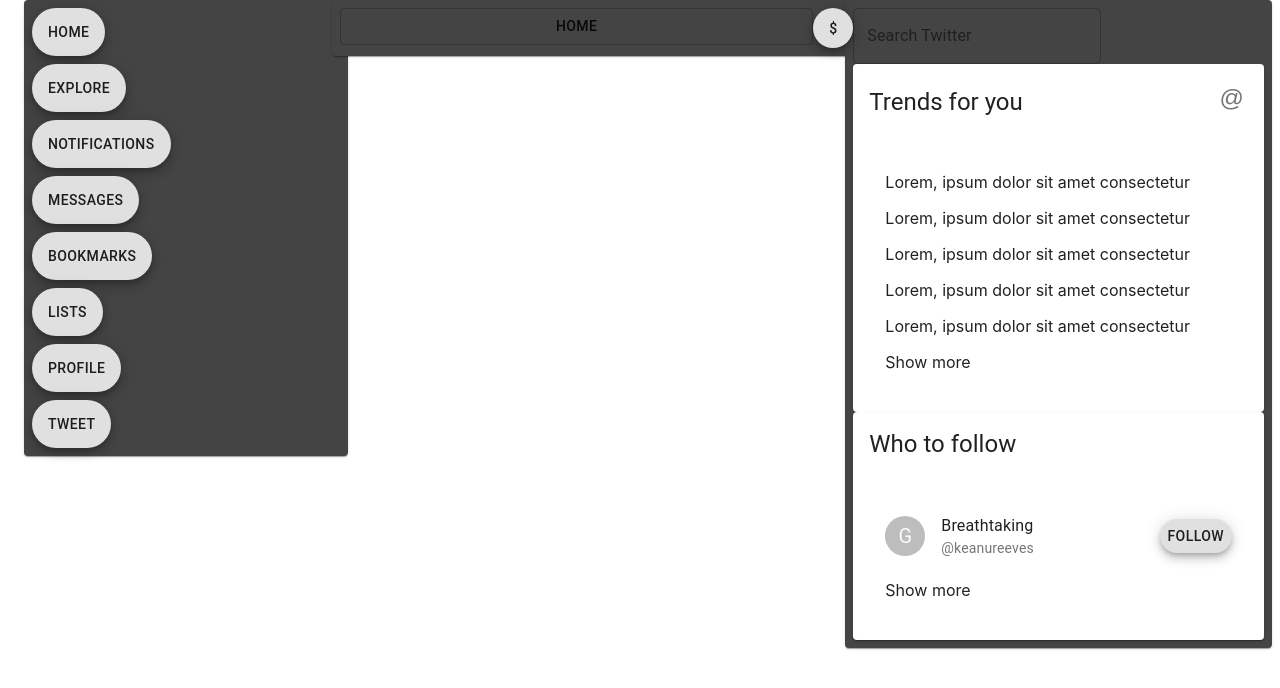
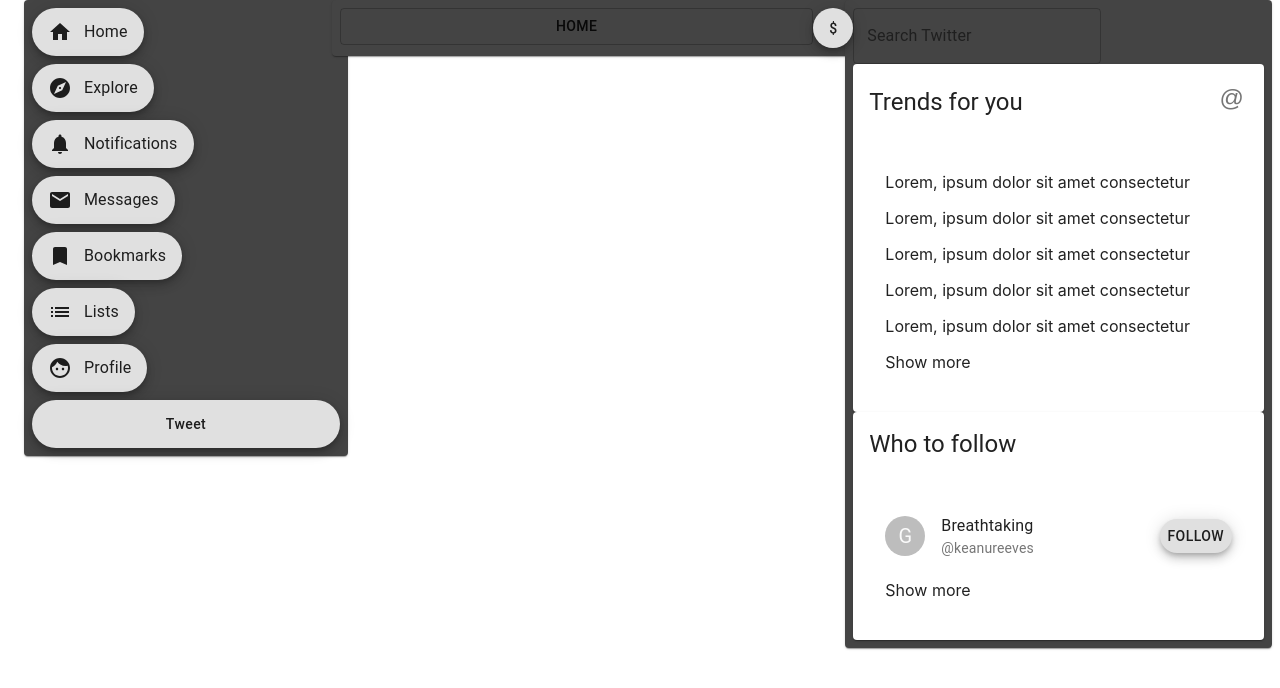
Before and after one commit to nateb4n8/twitter-clone, a React (Create React App) app in the folder app/: page / in a window 1280 px wide. Shown: the top 688 px of the page. Built offline with nearby package versions, Linux system fonts and the light colour scheme.

Commit message:
feat: create MenuButton

```diff
--- a/app/src/components/Main.jsx
+++ b/app/src/components/Main.jsx
@@ -6,6 +6,14 @@ import Paper from '@material-ui/core/Paper';
 import {
   Fab, Button, Box, TextField, CardHeader, Card, IconButton, CardContent, ListItem, List, ListItemAvatar, Avatar, ListItemText, ListItemSecondaryAction,
 } from '@material-ui/core';
+import Home from '@material-ui/icons/Home';
+import Notifications from '@material-ui/icons/Notifications';
+import Messages from '@material-ui/icons/Email';
+import Bookmark from '@material-ui/icons/Bookmark';
+import ListIcon from '@material-ui/icons/List';
+import Face from '@material-ui/icons/Face';
+import Explore from '@material-ui/icons/Explore';
+
 
 import Navigation from './Navigation';
 
@@ -22,13 +30,13 @@ const useStyles = makeStyles(() => ({
 
 
 const menuItems = [
-  { label: 'Home', link: '#Home' },
-  { label: 'Explore', link: '#Explore' },
-  { label: 'Notifications', link: '#Notifications' },
-  { label: 'Messages', link: '#Messages' },
-  { label: 'Bookmarks', link: '#Bookmarks' },
-  { label: 'Lists', link: '#Lists' },
-  { label: 'Profile', link: '#Profile' },
+  { label: 'Home', link: '#Home', icon: <Home /> },
+  { label: 'Explore', link: '#Explore', icon: <Explore /> },
+  { label: 'Notifications', link: '#Notifications', icon: <Notifications /> },
+  { label: 'Messages', link: '#Messages', icon: <Messages /> },
+  { label: 'Bookmarks', link: '#Bookmarks', icon: <Bookmark /> },
+  { label: 'Lists', link: '#Lists', icon: <ListIcon /> },
+  { label: 'Profile', link: '#Profile', icon: <Face /> },
 ];
 
 function Main() {
@@ -37,12 +45,12 @@ function Main() {
   return (
     <Container>
       <Grid container justify="center">
-        <Grid item xs={3}>
+        <Grid item xs={1} lg={3}>
           <Paper className={classes.paper}>
             <Navigation items={menuItems} />
           </Paper>
         </Grid>
-        <Grid item xs={5}>
+        <Grid item xs={6} lg={5}>
           <Paper className={classes.paper}>
             <Grid container direction="column">
               <Grid item xs={12} container>
@@ -56,7 +64,7 @@ function Main() {
             </Grid>
           </Paper>
         </Grid>
-        <Grid item xs={4}>
+        <Grid item xs={5} lg={4}>
           <Paper className={classes.paper}>
             <Grid container direction="column">
               <Grid item xs={12}>
--- /dev/null
+++ b/app/src/components/MenuButton.jsx
@@ -0,0 +1,46 @@
+import React from 'react';
+import PropTypes from 'prop-types';
+import Fab from '@material-ui/core/Fab';
+import { makeStyles } from '@material-ui/core/styles';
+import { Typography } from '@material-ui/core';
+
+const useStyles = makeStyles(theme => ({
+  extended: {
+    textTransform: 'none',
+    [theme.breakpoints.down('md')]: {
+      display: 'none',
+    },
+  },
+  round: {
+    [theme.breakpoints.up('lg')]: {
+      display: 'none',
+    },
+  },
+  label: {
+    marginLeft: 12,
+  },
+}));
+
+
+function MenuButton(props) {
+  const { href, label, icon } = props;
+  const classes = useStyles();
+
+  return (
+    <div>
+      <Fab variant="extended" href={href} className={classes.extended}>
+        {icon}
+        <Typography className={classes.label}>{label}</Typography>
+      </Fab>
+      <Fab size="small" href={href} className={classes.round}>{icon}</Fab>
+    </div>
+  );
+}
+
+MenuButton.propTypes = {
+  label: PropTypes.string.isRequired,
+  href: PropTypes.string.isRequired,
+  icon: PropTypes.element.isRequired,
+};
+
+export default MenuButton;
--- a/app/src/components/Navigation.jsx
+++ b/app/src/components/Navigation.jsx
@@ -1,20 +1,37 @@
 import React from 'react';
 import PropTypes from 'prop-types';
-import { Grid, Fab } from '@material-ui/core';
+import { Grid } from '@material-ui/core';
+import { makeStyles } from '@material-ui/core/styles';
 
-const Navigation = ({ items }) => (
-  <Grid container direction="column" spacing={1}>
-    {items.map(({ label, link }) => (
+import TweetButton from './TweetButton';
+import MenuButton from './MenuButton';
+
+const useStyles = makeStyles(theme => ({
+  root: {
+    [theme.breakpoints.down('md')]: {
+      alignItems: 'center',
+    },
+  },
+}));
+
+
+function Navigation({ items }) {
+  const classes = useStyles();
+  return (
+    <Grid container direction="column" spacing={1} className={classes.root}>
+
+      {items.map(({ label, link, icon }) => (
         <Grid item key={label}>
-        <Fab variant="extended" href={link}>{label}</Fab>
+          <MenuButton label={label} href={link} icon={icon} />
         </Grid>
       ))}
 
       <Grid item>
-      <Fab variant="extended" href="#compose-tweet">Tweet</Fab>
+        <TweetButton />
       </Grid>
     </Grid>
   );
+}
 
 Navigation.defaultProps = {
   items: [],
--- /dev/null
+++ b/app/src/components/TweetButton.jsx
@@ -0,0 +1,33 @@
+import React from 'react';
+import Fab from '@material-ui/core/Fab';
+import { makeStyles } from '@material-ui/core/styles';
+import Create from '@material-ui/icons/Create';
+
+const useStyles = makeStyles(theme => ({
+  extended: {
+    width: '100%',
+    textTransform: 'none',
+    [theme.breakpoints.down('md')]: {
+      display: 'none',
+    },
+  },
+  round: {
+    [theme.breakpoints.up('lg')]: {
+      display: 'none',
+    },
+  },
+}));
+
+
+function TweetButton() {
+  const classes = useStyles();
+
+  return (
+    <div>
+      <Fab variant="extended" href="#compose-tweet" className={classes.extended}>Tweet</Fab>
+      <Fab href="#compose-tweet" className={classes.round}><Create /></Fab>
+    </div>
+  );
+}
+
+export default TweetButton;
```
Also changed, not shown: 1 other file (tests, documents, lock files or other folders). Lines whose indentation alone changed are shown as unchanged.
